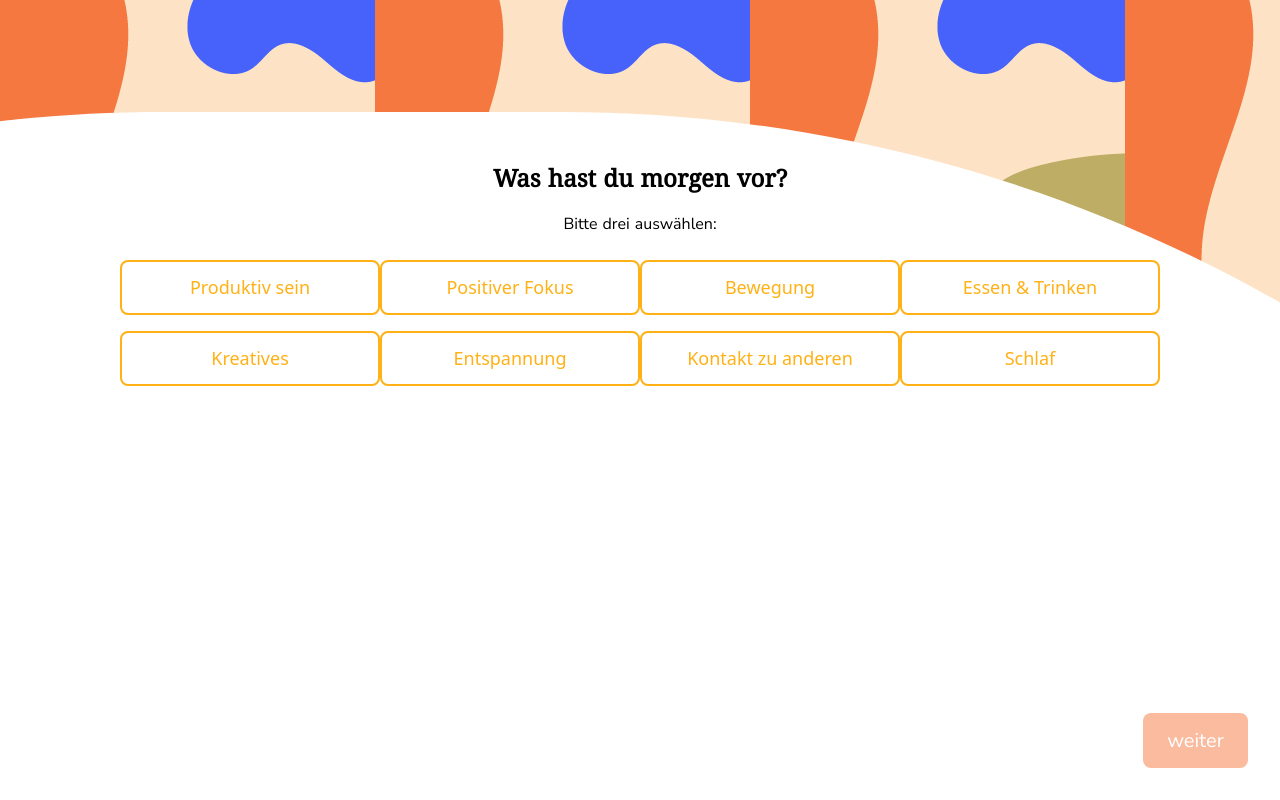
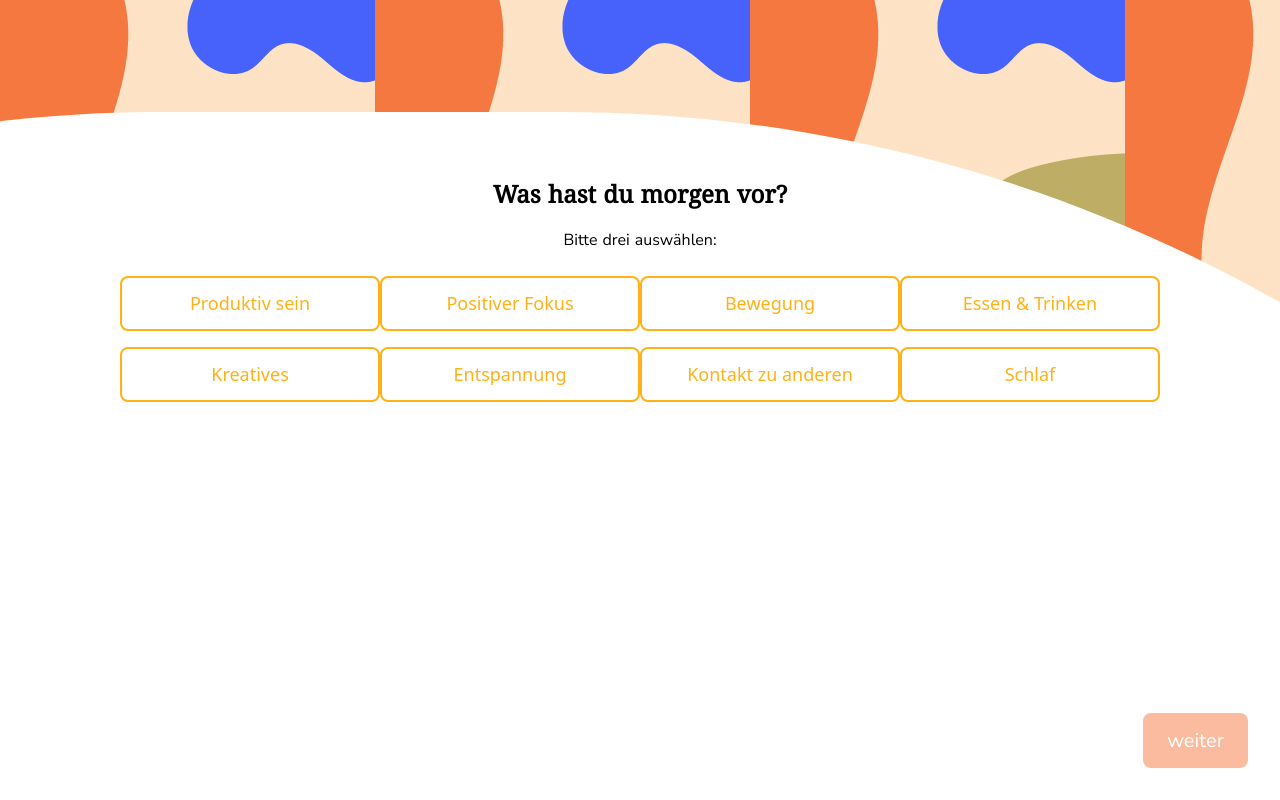
Before and after one commit to EricHier/WirVsVirusTagesplaner, a Nuxt app: page /planner in a window 1280 px wide. Built offline with nearby package versions, Linux system fonts and the light colour scheme.

Commit message:
fix margin in planner

```diff
--- a/pages/planner.vue
+++ b/pages/planner.vue
@@ -2,7 +2,7 @@
   <div class="container p-8 pb-0 background" style="background-image: url('/bg_list.jpg')">
     <div style="background-image: url('/Weisse_Flaeche.svg'); padding-bottom: 7rem; " class="-mx-8 cover mt-20">
 
-      <h1 class="title mt-12">Was hast du morgen vor?</h1>
+      <h1 class="title" style="margin-top: 4rem">Was hast du morgen vor?</h1>
       <p class="my-4 text-center nunito">Bitte drei auswählen:</p>
       <CategoryList
         ref="categorylist"
```
